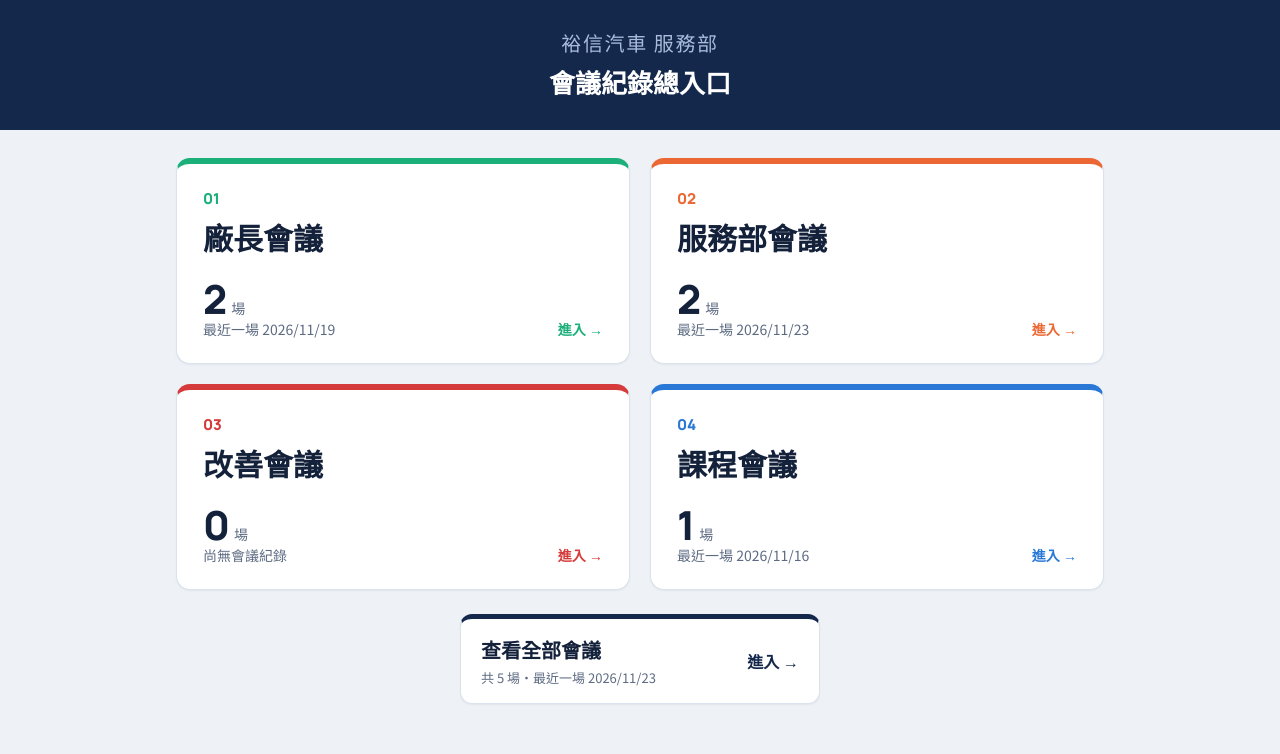
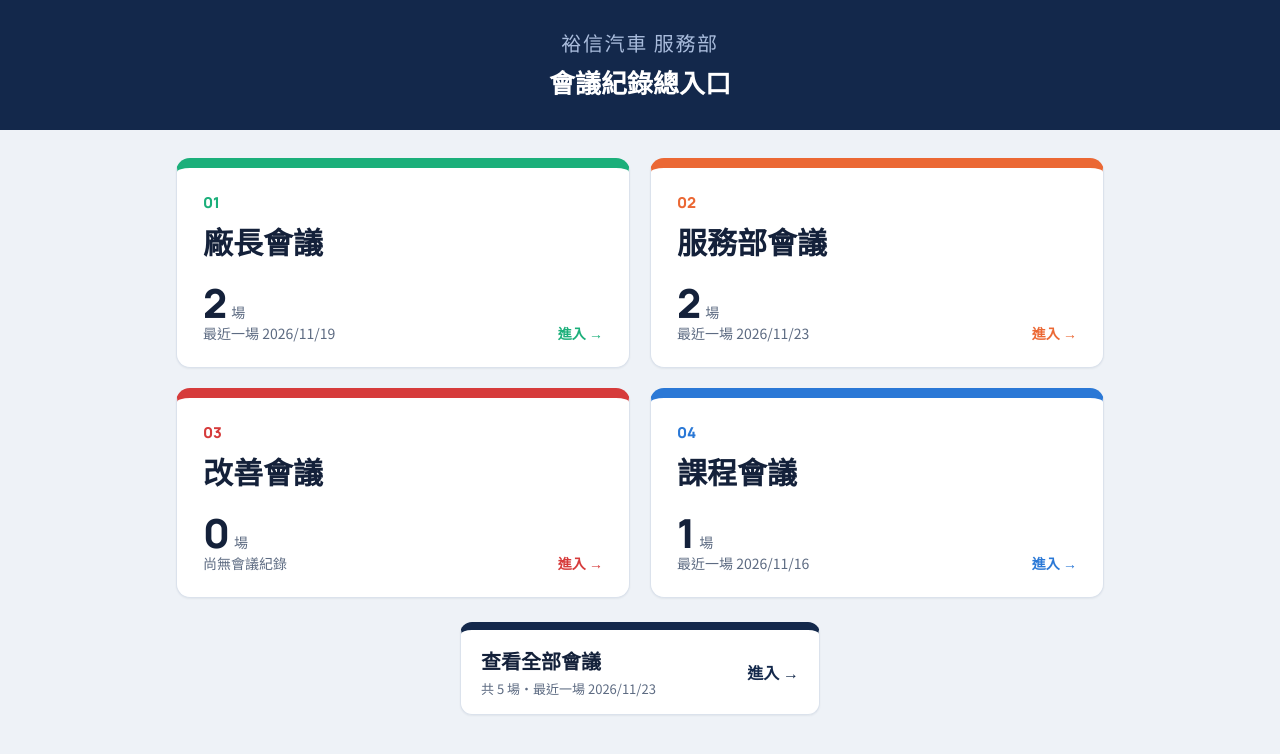
Before and after one commit to cinnystar/yuxin-meeting, a plain HTML site: page index.html in a window 1280 px wide. Drawn offline with Linux system fonts and the light colour scheme.

Commit message:
總入口：方格彩色頂邊加粗
Co-Authored-By: Claude Opus 5.5 <noreply@anthropic.com>

```diff
--- a/index.html
+++ b/index.html
@@ -18,7 +18,7 @@ header h1{margin:6px 0 0;font-size:26px;font-weight:700}
 main{max-width:960px;margin:0 auto;padding:28px 16px 40px}
 .grid{display:grid;grid-template-columns:repeat(2,minmax(0,1fr));gap:20px}
 .tile{position:relative;display:flex;flex-direction:column;justify-content:space-between;min-height:200px;padding:24px 26px;
-  background:var(--panel);border:1px solid var(--line);border-top:6px solid var(--c);border-radius:14px;
+  background:var(--panel);border:1px solid var(--line);border-top:10px solid var(--c);border-radius:14px;
   color:inherit;text-decoration:none;box-shadow:0 1px 2px rgba(20,33,58,.06);transition:transform .15s,box-shadow .15s}
 .tile:hover,.tile:focus-visible{transform:translateY(-3px);box-shadow:0 10px 24px rgba(20,33,58,.12);outline:none}
 .tile .no{font-family:Manrope,sans-serif;font-weight:800;font-size:15px;color:var(--c)}
@@ -28,7 +28,7 @@ main{max-width:960px;margin:0 auto;padding:28px 16px 40px}
 .tile .n small{font-family:"Noto Sans TC",sans-serif;font-size:14px;font-weight:500;color:var(--muted);margin-left:4px}
 .tile .go{font-weight:700;color:var(--c);white-space:nowrap}
 .all{display:flex;align-items:center;justify-content:space-between;gap:16px;width:min(360px,100%);margin:24px auto 0;padding:16px 20px;
-  background:var(--panel);border:1px solid var(--line);border-top:5px solid var(--side);border-radius:12px;color:inherit;text-decoration:none;
+  background:var(--panel);border:1px solid var(--line);border-top:8px solid var(--side);border-radius:12px;color:inherit;text-decoration:none;
   box-shadow:0 1px 2px rgba(20,33,58,.06);transition:transform .15s,box-shadow .15s}
 .all:hover,.all:focus-visible{transform:translateY(-3px);box-shadow:0 10px 24px rgba(20,33,58,.12);outline:none}
 .all h2{margin:0;font-size:20px;font-weight:700}
```
